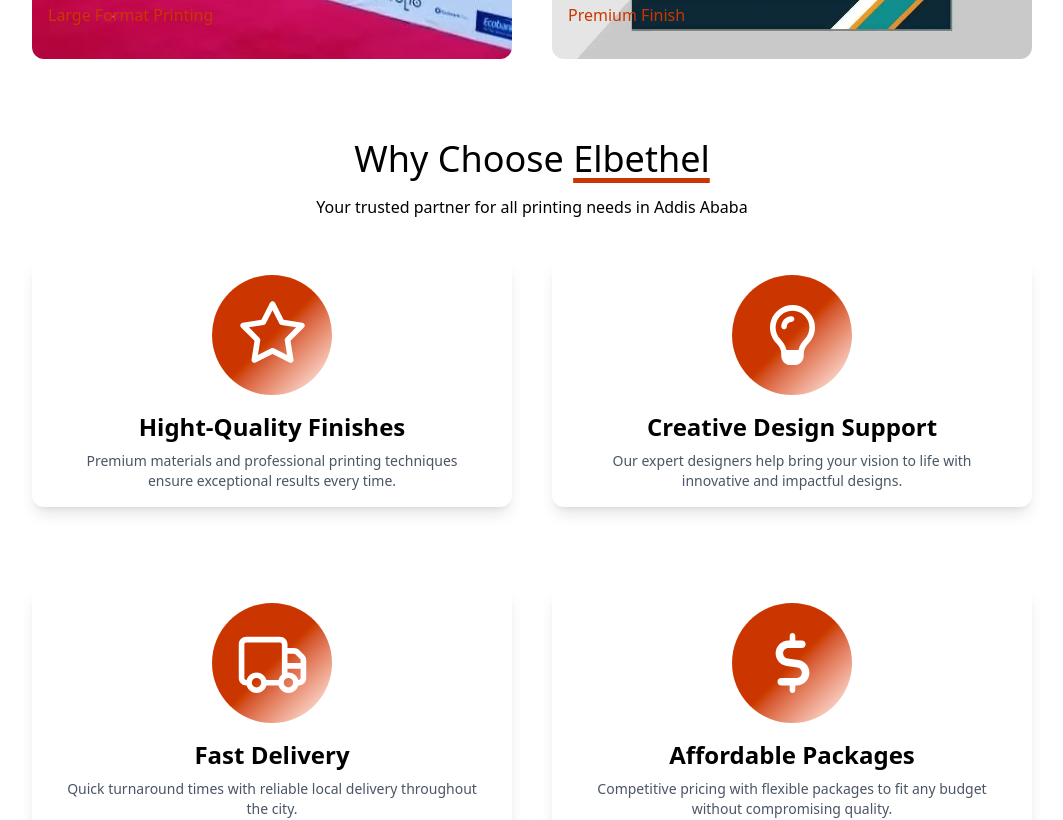
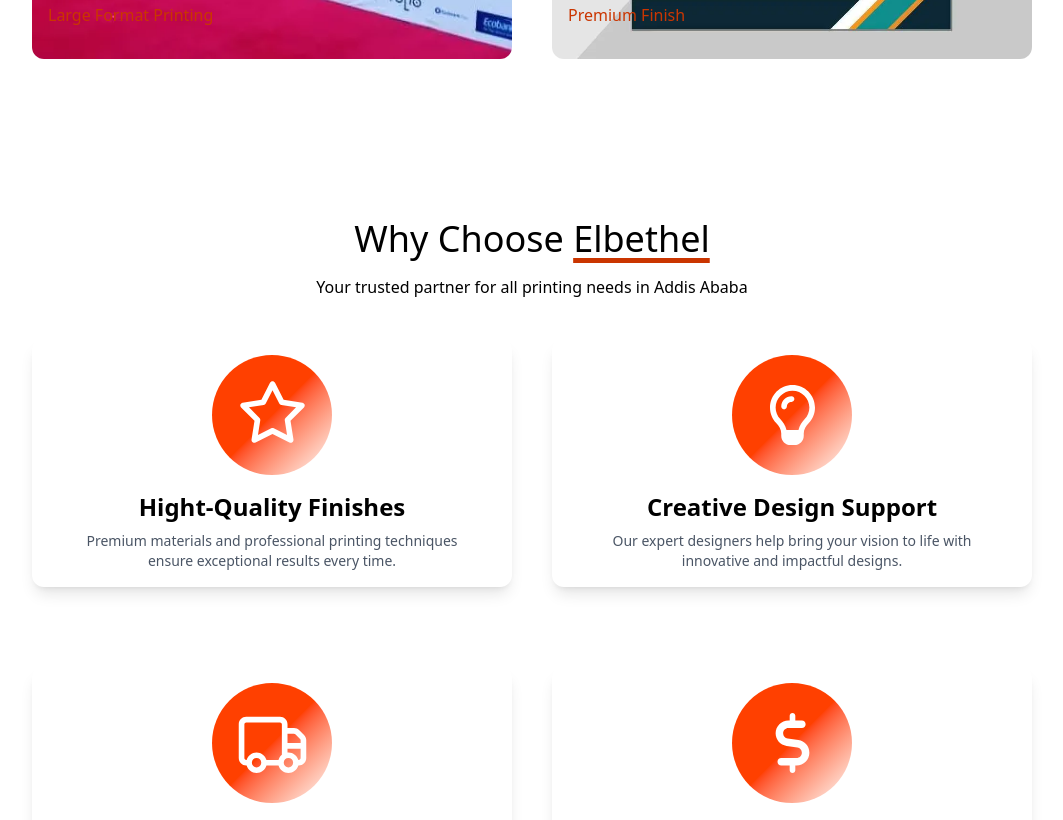
Before and after one commit to Amiir25/ElbethelAdvertising, a Next.js app in the folder elbethel/: page / in a window 1280 px wide. Shown: the part 4000-4820 px from the top of the page, without its empty margins (108-1171 px from the left). Built offline with nearby package versions, Linux system fonts and the light colour scheme.

Commit message:
Update the gradient color of the icons in WhyChoose.tsx

```diff
--- a/elbethel/components/WhyChoose.tsx
+++ b/elbethel/components/WhyChoose.tsx
@@ -5,7 +5,7 @@ import { FontAwesomeIcon } from '@fortawesome/react-fontawesome'
 
 const WhyChoose = () => {
   return (
-    <section className='mt-20'>
+    <section className='mt-40'>
 
       <Title
         normalTitle='Why Choose '
@@ -19,7 +19,7 @@ const WhyChoose = () => {
               hover:shadow-2xl transition-all duration-300'>
                 {/* Icon */}
                 <div className='w-20 h-20 md:w-30 md:h-30 rounded-full mb-4
-                bg-gradient-to-tl from-white via-orange-700 to-orange-700
+                bg-gradient-to-tl from-white via-[#ff4000] to-[#ff4000]
                 flex items-center justify-center mx-auto'>
                   <FontAwesomeIcon icon={ item.icon }
                   className='text-4xl md:text-5xl lg:text-6xl text-white' />
```
